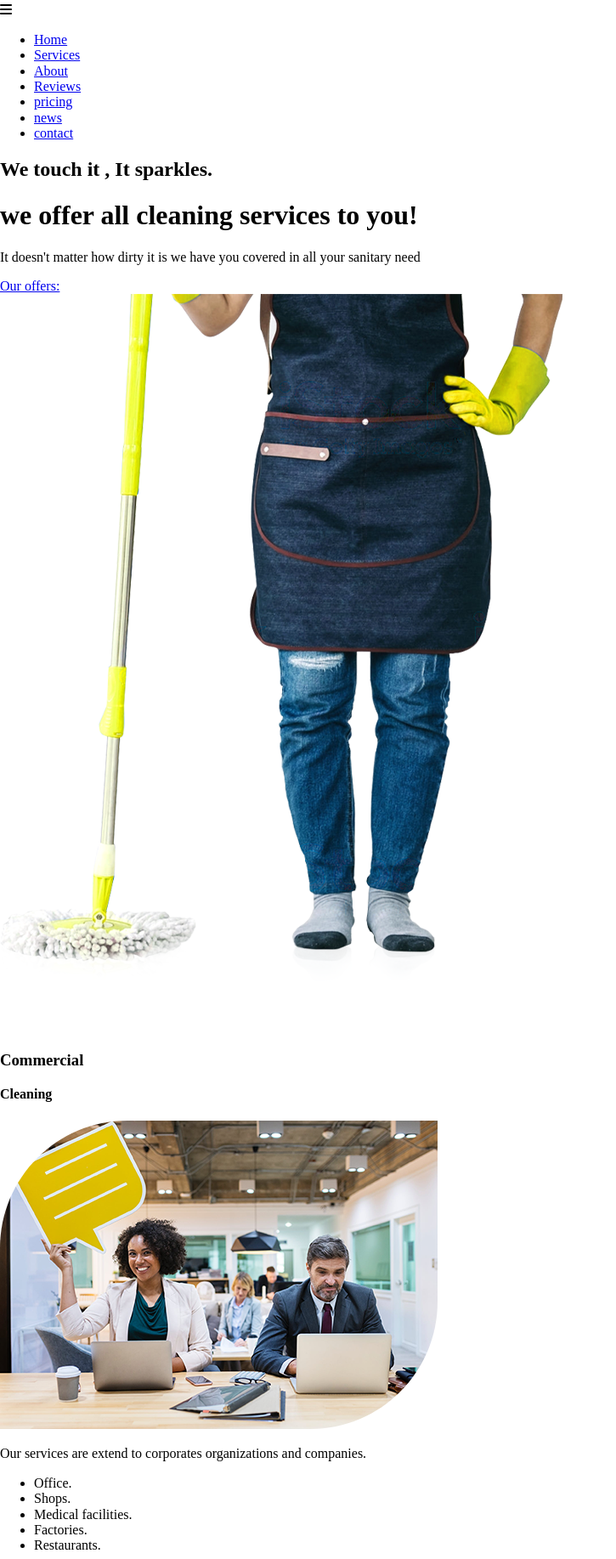
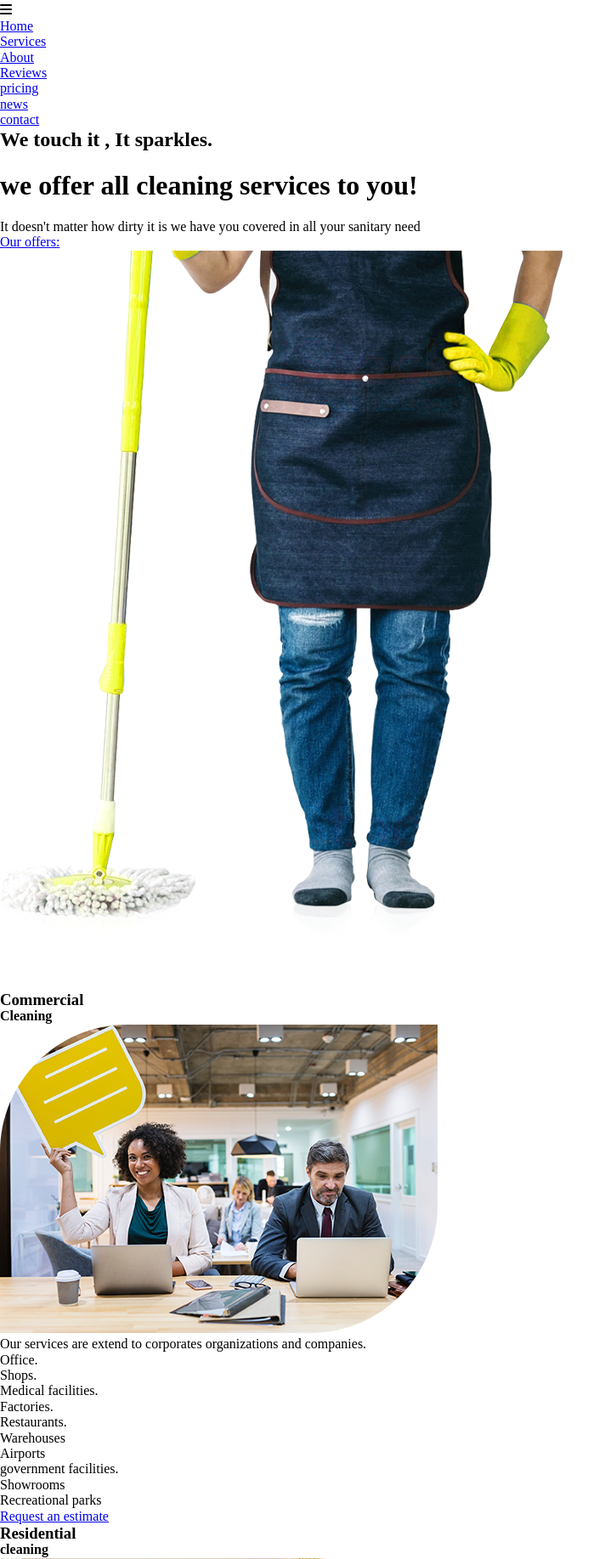
Before and after one commit to VitomsCatena/Mahle-Dust-Bubble, a PHP site: page / in a window 1280 px wide. Shown: the part 301-2136 px from the top of the page at 85% size, without its empty margins (0-725 px from the left). Run offline with PHP 8.4, Linux system fonts and the light colour scheme; some libraries are stand-ins or nearby versions.

Commit message:
main css file

```diff
--- a/css/style.css
+++ b/css/style.css
@@ -1 +1,9 @@
-iii
+@import url('https://fonts.googleapis.com/css2?family=Josefin+Sans:wght@200;300;400;500;600;700&display=swap');
+
+* {
+    margin: 0;
+    padding: 0;
+    box-sizing: border-box;
+    outline: none;
+    transition: all .3s ease-in-out;
+}
```
